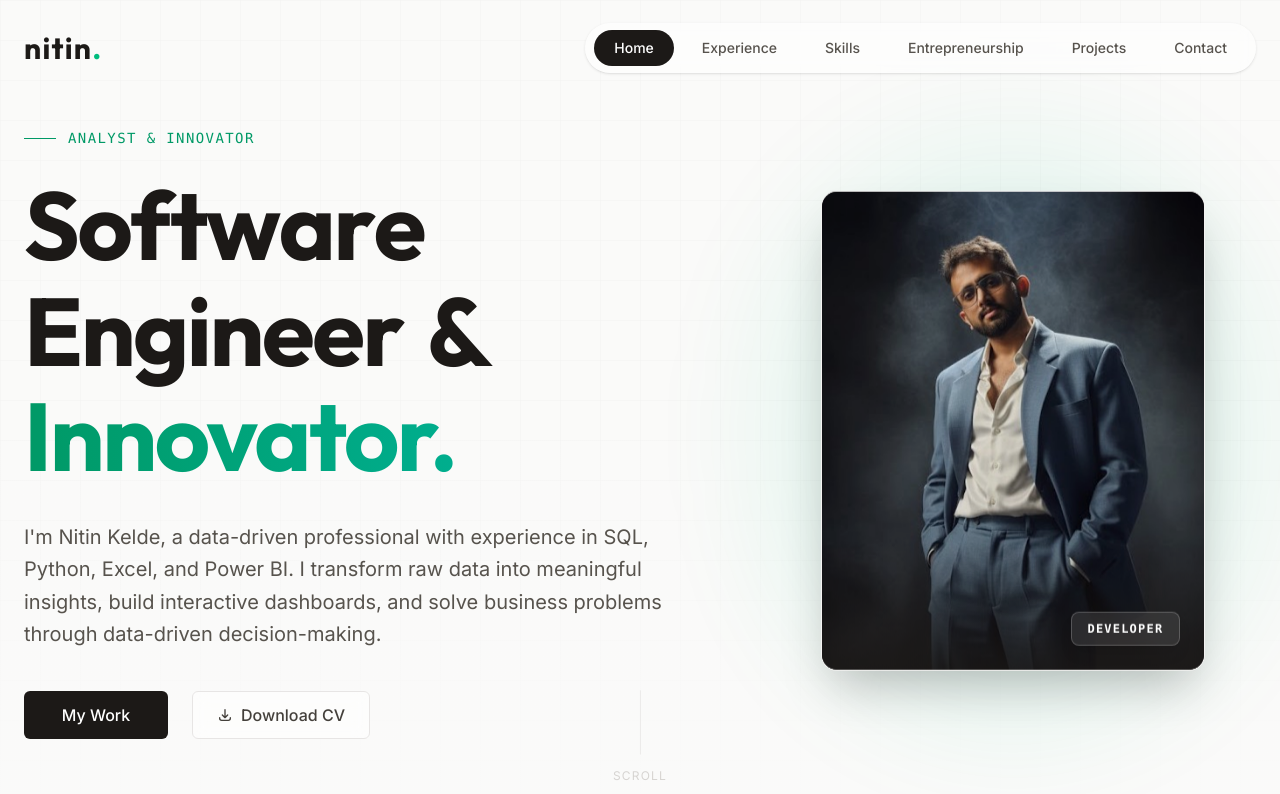
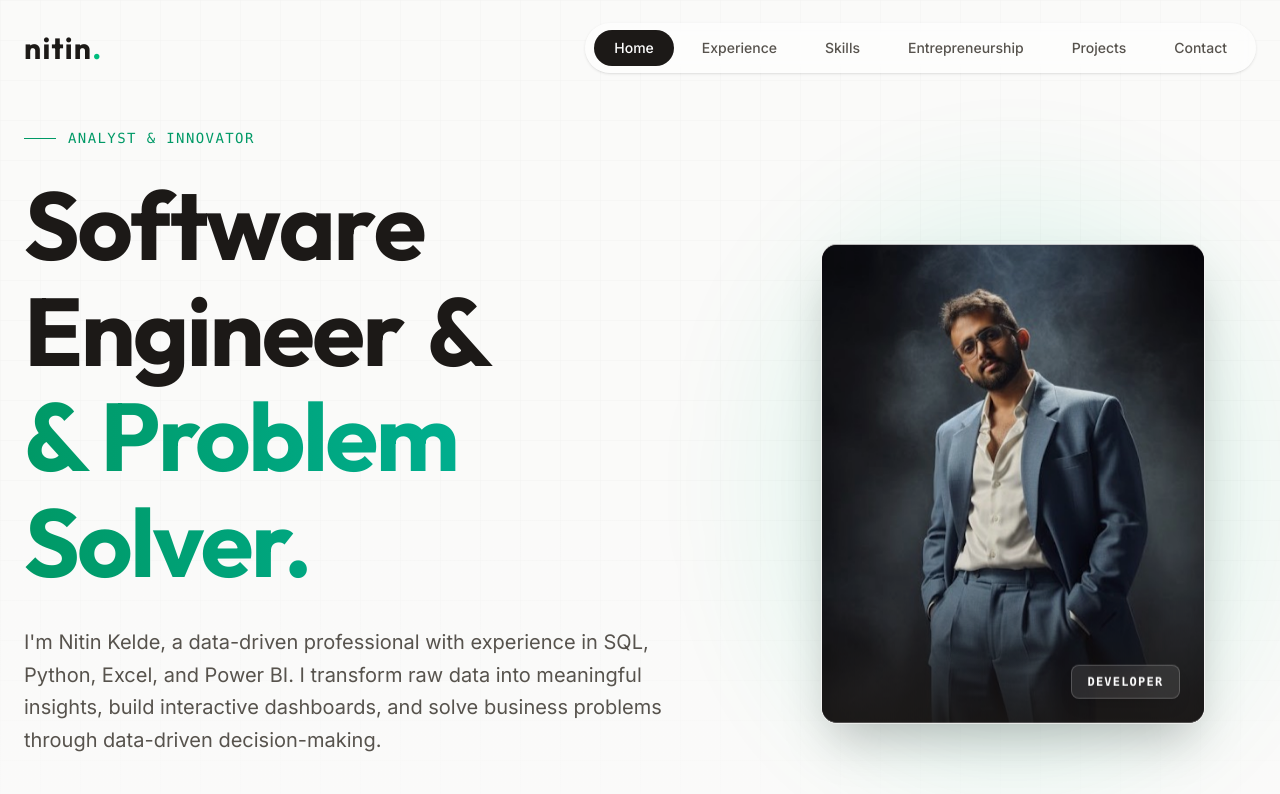
Before and after one commit to unisiremainhub-gif/portfolio, a React (Vite) app: page / in a window 1280 px wide. Shown: the top 794 px of the page. Built offline with nearby package versions, Linux system fonts and the light colour scheme.

Commit message:
Update Hero.jsx

```diff
--- a/src/Components/Home/Hero.jsx
+++ b/src/Components/Home/Hero.jsx
@@ -218,7 +218,7 @@ export default function Hero() {
                   borderWidth: '0'
                 }}
               >
-              Analytics Enthusiast & Problem Solver.
+              Analytics Enthusiast
               </h1>
 
               <motion.div
@@ -244,7 +244,7 @@ export default function Hero() {
                      transition={{ delay: 0.5, duration: 0.6, ease: [0.33, 1, 0.68, 1] }}
                      className="text-transparent bg-clip-text bg-gradient-to-r from-emerald-600 to-teal-500"
                    >
-                     Innovator.
+                     & Problem Solver.
                    </motion.div>
                 </div>
               </h2>
```
